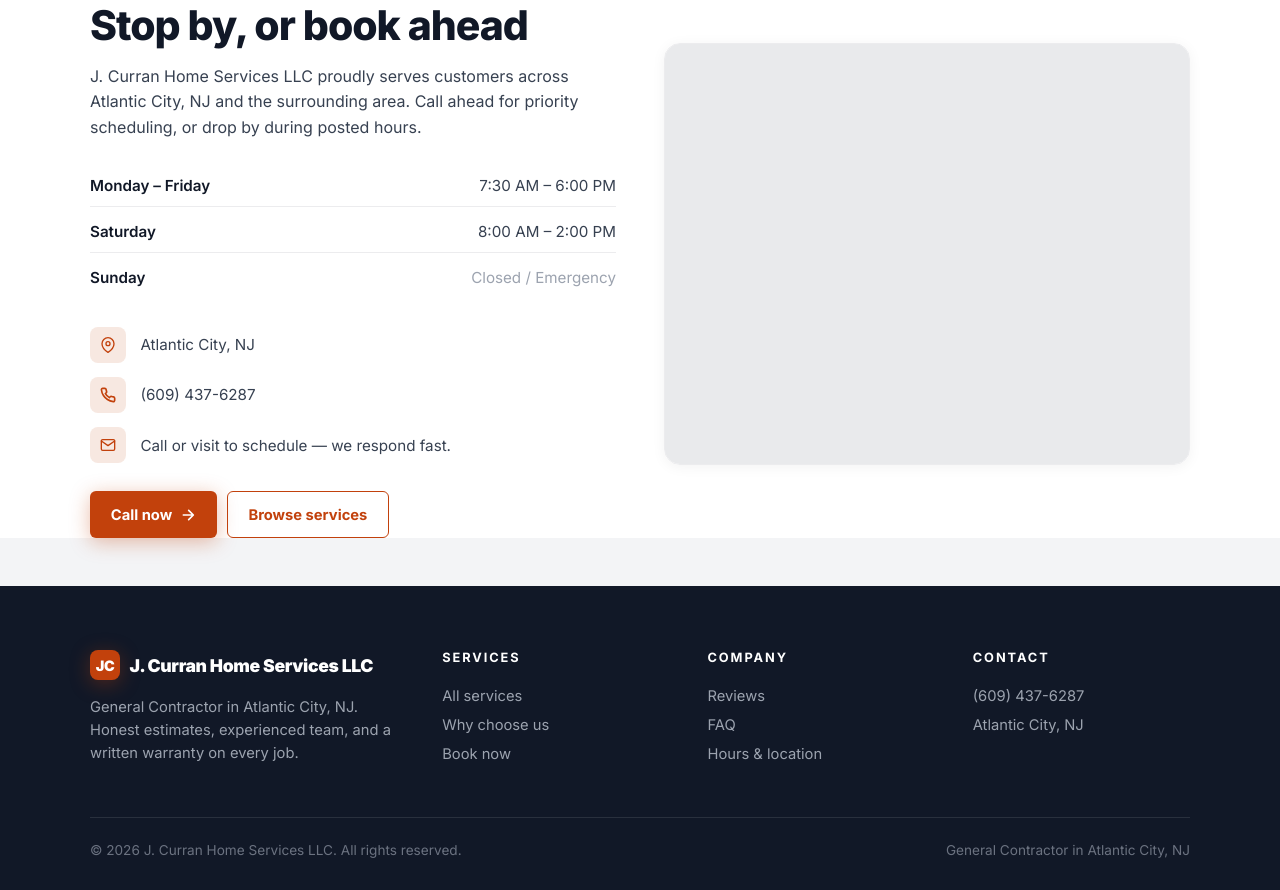
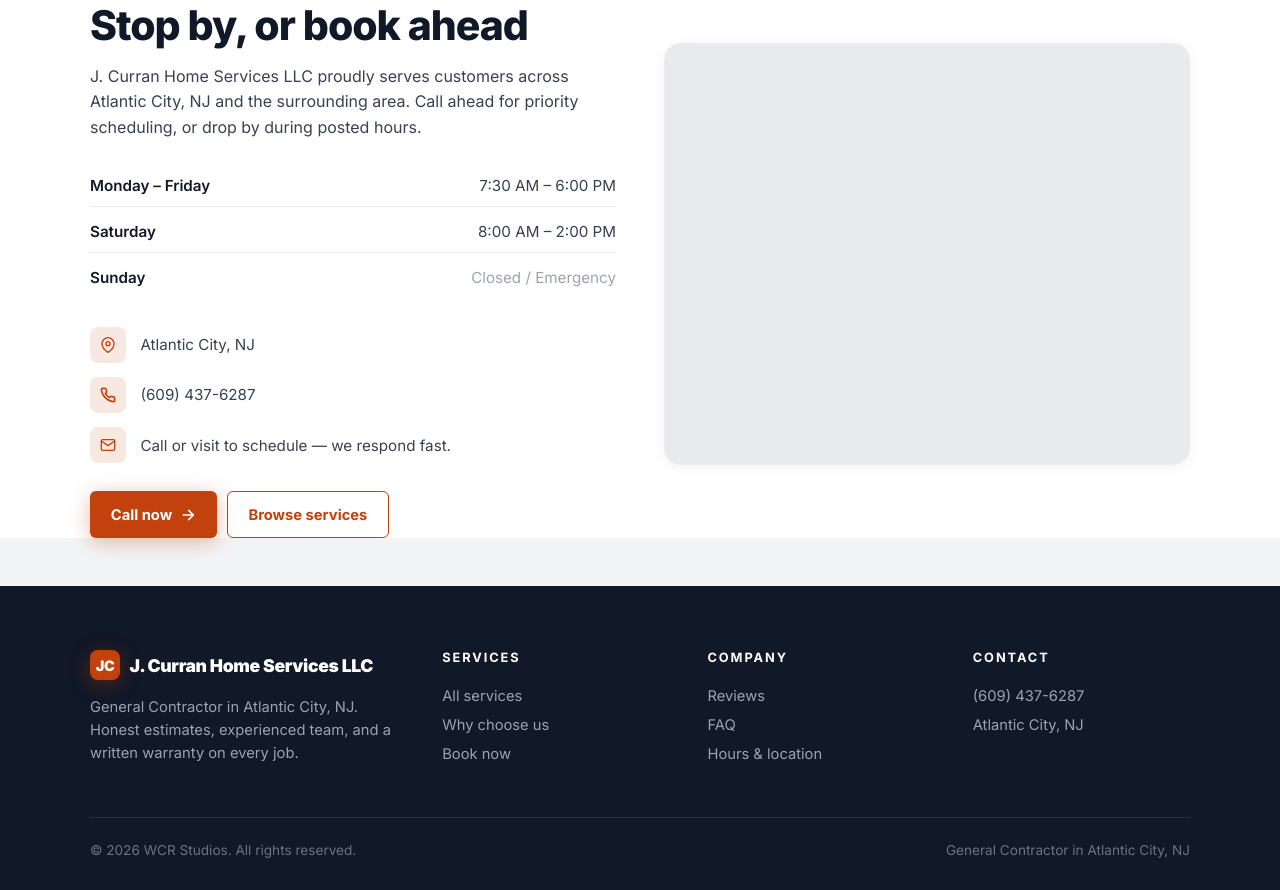
Before and after one commit to Wrenbjor/trades--j-curran-home-services-llc, a plain HTML site: page index.html in a window 1280 px wide. Shown: the part 4691-5581 px from the top of the page. Drawn offline with nearby package versions, Linux system fonts and the light colour scheme; no server answers.

Commit message:
Update site

```diff
--- a/index.html
+++ b/index.html
@@ -605,7 +605,7 @@
     </div>
   </div>
   <div class="foot-bottom">
-    <div>&copy; 2026 J. Curran Home Services LLC. All rights reserved.</div>
+    <div>&copy; 2026 WCR Studios. All rights reserved.</div>
     <div>General Contractor in Atlantic City, NJ</div>
   </div>
 </footer>
```
